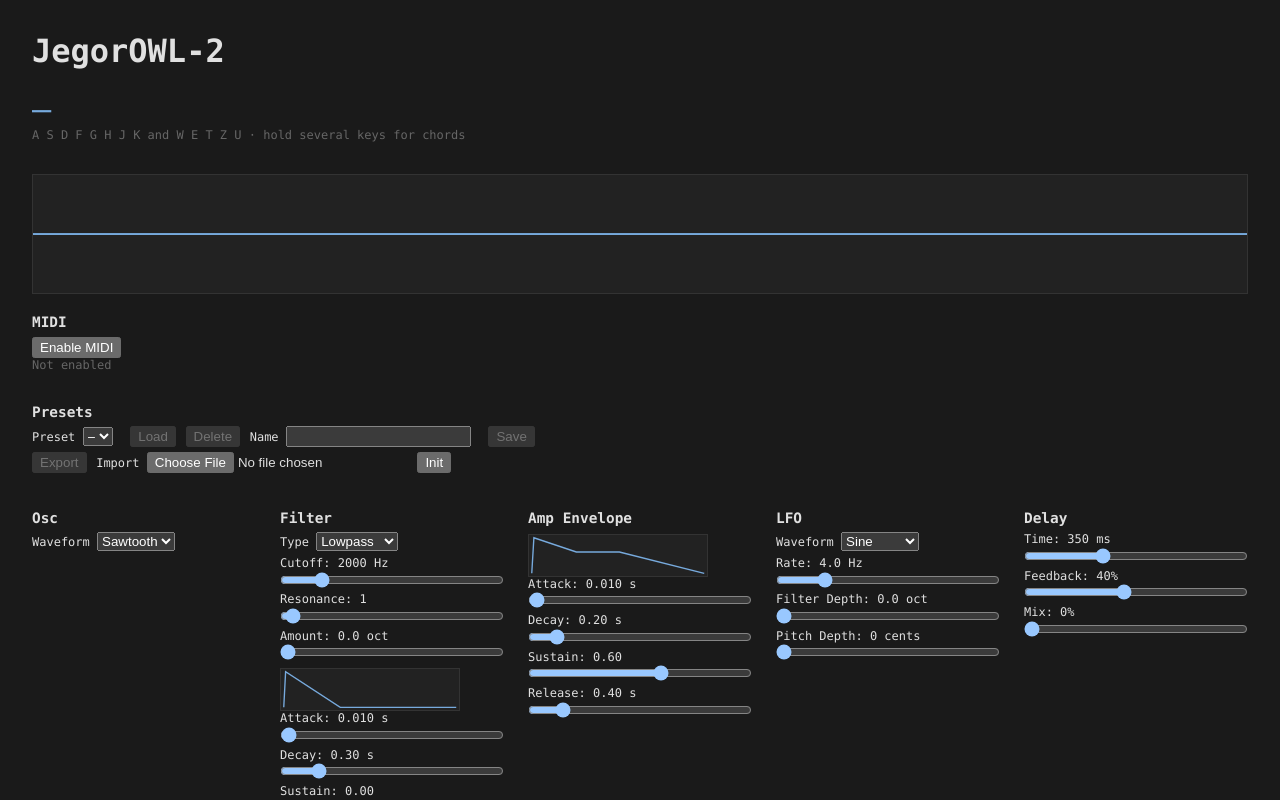
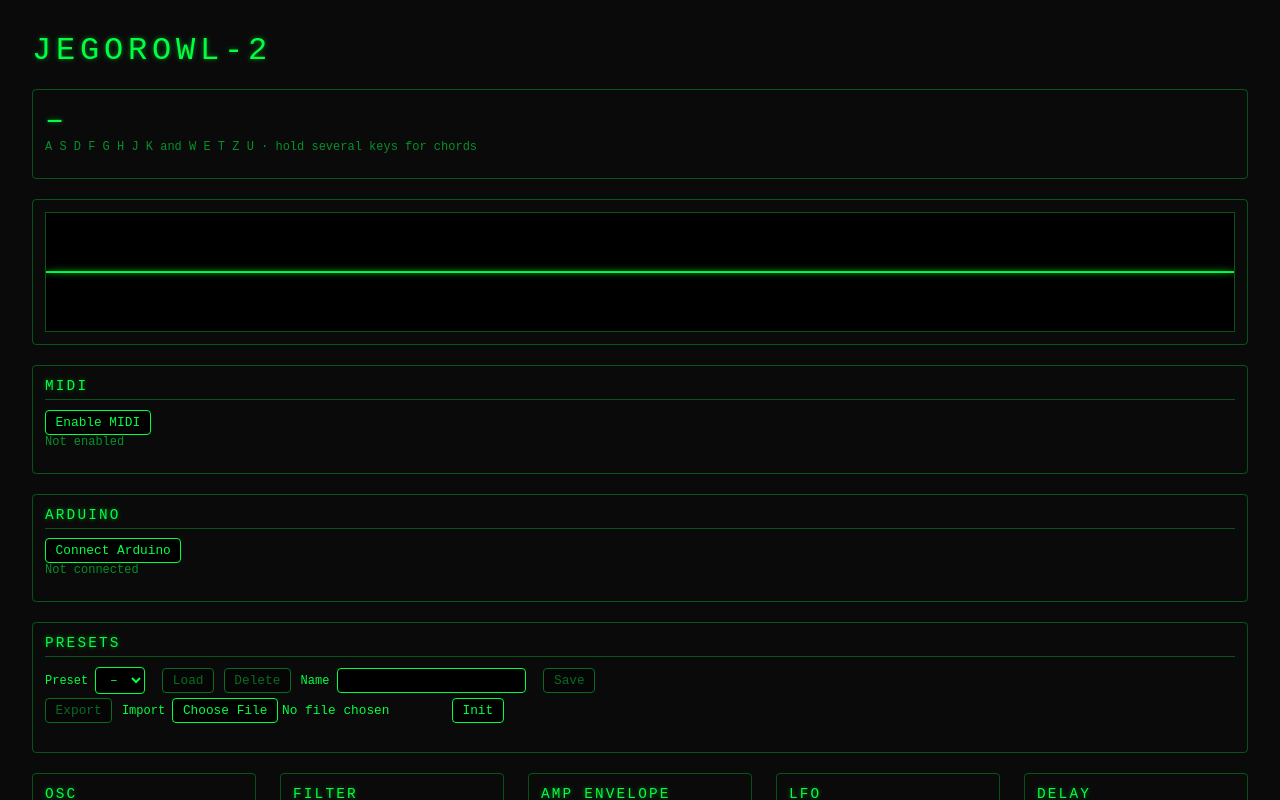
Before and after one commit to s-jegorow/JegorOWL-2, a Svelte app: page / in a window 1280 px wide. Shown: the top 800 px of the page. Built offline with nearby package versions, Linux system fonts and the light colour scheme.

Commit message:
update: arduino interface + css basics part 1

```diff
--- a/package.json
+++ b/package.json
@@ -13,6 +13,7 @@
     "@sveltejs/vite-plugin-svelte": "^7.3.0",
     "@tsconfig/svelte": "^5.0.8",
     "@types/node": "^24.13.3",
+    "@types/w3c-web-serial": "^1.0.8",
     "svelte": "^5.56.10",
     "svelte-check": "^4.7.6",
     "typescript": "~6.0.2",
--- a/src/App.svelte
+++ b/src/App.svelte
@@ -15,6 +15,8 @@
     type Preset,
   } from './presets';
   import { isMidiSupported, connectMidi } from './midi';
+  import { isSerialSupported, connectSerial } from './serial';
+  import { createControls } from './controls';
 
   const activeNotes = new SvelteSet<number>();
 
@@ -28,6 +30,10 @@
   const midiSupported = isMidiSupported();
   let midiEnabled = $state(false);
   let midiStatus = $state(midiSupported ? 'Not enabled' : 'Not supported in this browser');
+
+  const serialSupported = isSerialSupported();
+  let serialConnected = $state(false);
+  let serialStatus = $state(serialSupported ? 'Not connected' : 'Not supported in this browser');
 
   $effect(() => { saveLastSettings(settings); });
   $effect(() => { savePresets(presets); });
@@ -140,6 +146,32 @@
     }
   }
 
+const controls = createControls({ settings, startNote, stopNote });
+
+function handleControl(name: string, value: number): void {
+  const handler = controls[name];
+  if (handler) handler(value);
+}
+
+async function connectArduino(): Promise<void> {
+  engine.startAudio();
+
+  try {
+    await connectSerial({
+      control: handleControl,
+      disconnected: () => {
+        serialConnected = false;
+        serialStatus = 'Disconnected';
+      },
+    });
+    serialConnected = true;
+    serialStatus = 'Connected';
+  } catch {
+    serialStatus = 'Could not connect';
+  }
+}
+
+
   //fix: ignore holddown-repeat
   function handleKeyDown(event: KeyboardEvent): void {
     if (event.repeat) return;
@@ -200,6 +232,13 @@
 
     <button onclick={enableMidi} disabled={!midiSupported || midiEnabled}>Enable MIDI</button>
     <p class="hint">{midiStatus}</p>
+  </section>
+
+  <section class="wide">
+  <h2>Arduino</h2>
+
+  <button onclick={connectArduino} disabled={!serialSupported || serialConnected}>Connect Arduino</button>
+  <p class="hint">{serialStatus}</p>
   </section>
 
   <section class="wide">
@@ -423,11 +462,27 @@
     grid-column: 1 / -1;
   }
   h1 { margin: 0; }
-  section { margin: 0; }
-  h2 { font-size: 0.9rem; margin: 0 0 0.4rem; }
+  section {
+    margin: 0;
+    padding: 0.75rem;
+    border: 1px solid var(--color-line);
+    border-radius: var(--radius);
+  }
+  h2 {
+    font-size: 0.9rem;
+    margin: 0 0 0.6rem;
+    padding-bottom: 0.3rem;
+    border-bottom: 1px solid var(--color-line);
+  }
   label { display: block; font-size: 0.75rem; margin-bottom: 0.3rem; }
   input[type='range'] { display: block; width: 100%; margin: 0.1rem 0 0; }
   .wide label { display: inline-block; margin-right: 0.5rem; }
-  .status { font-size: 2rem; color: #7ad; margin: 0; min-height: 2.4rem; }
-  .hint { font-size: 0.75rem; color: #666; margin-top: 0; }
+  .status {
+    font-size: 2rem;
+    color: var(--color-accent);
+    text-shadow: var(--glow-text);
+    margin: 0;
+    min-height: 2.4rem;
+  }
+  .hint { font-size: 0.75rem; color: var(--color-muted); margin-top: 0; }
 </style>
--- a/src/app.css
+++ /dev/null
@@ -1,14 +0,0 @@
-:root {
-  color-scheme: dark;
-  font-family: ui-monospace, Menlo, monospace;
-  color: #e0e0e0;
-  background: #1a1a1a;
-}
-
-*, *::before, *::after {
-  box-sizing: border-box;
-}
-
-body {
-  margin: 0;
-}
--- a/src/components/EnvelopeGraph.svelte
+++ b/src/components/EnvelopeGraph.svelte
@@ -39,7 +39,7 @@
 </script>
 
 <svg class="envelope" viewBox="0 0 260 60">
-  <polyline {points} fill="none" stroke="#7ad" stroke-width="2" />
+  <polyline {points} fill="none" stroke-width="2" />
 </svg>
 
 <style>
@@ -48,8 +48,13 @@
     width: 100%;
     height: auto;
     max-width: 180px;
-    background: #222;
-    border: 1px solid #333;
+    background: var(--color-surface);
+    border: 1px solid var(--color-line);
     margin-top: 0.5rem;
   }
+
+  /* stroke lives here, attributes can't do var() */
+  polyline {
+    stroke: var(--color-accent);
+  }
 </style>
--- a/src/components/Oscilloscope.svelte
+++ b/src/components/Oscilloscope.svelte
@@ -6,6 +6,22 @@
   const SAMPLES_SHOWN = 1024;
 
   let canvas: HTMLCanvasElement;
+
+  interface ScopeColors {
+    background: string;
+    grid: string;
+    line: string;
+  }
+
+  // canvas can't do var(), so grab the tokens once
+  function readColors(element: HTMLElement): ScopeColors {
+    const style = getComputedStyle(element);
+    return {
+      background: style.getPropertyValue('--color-surface').trim(),
+      grid: style.getPropertyValue('--color-line').trim(),
+      line: style.getPropertyValue('--color-accent').trim(),
+    };
+  }
 
   function findTrigger(data: Float32Array): number {
     const searchEnd = data.length - SAMPLES_SHOWN;
@@ -16,11 +32,11 @@
     return 0;
   }
 
-  function draw(pen: CanvasRenderingContext2D, data: Float32Array): void {
-    pen.fillStyle = '#222';
+  function draw(pen: CanvasRenderingContext2D, data: Float32Array, colors: ScopeColors): void {
+    pen.fillStyle = colors.background;
     pen.fillRect(0, 0, WIDTH, HEIGHT);
 
-    pen.strokeStyle = '#333';
+    pen.strokeStyle = colors.grid;
     pen.lineWidth = 1;
     pen.beginPath();
     pen.moveTo(0, HEIGHT / 2);
@@ -29,8 +45,10 @@
 
     const start = findTrigger(data);
 
-    pen.strokeStyle = '#7ad';
+    pen.strokeStyle = colors.line;
     pen.lineWidth = 2;
+    pen.shadowColor = colors.line;
+    pen.shadowBlur = 6;
     pen.beginPath();
     for (let i = 0; i < SAMPLES_SHOWN; i++) {
       const x = (i / (SAMPLES_SHOWN - 1)) * WIDTH;
@@ -39,19 +57,21 @@
       else pen.lineTo(x, y);
     }
     pen.stroke();
+    pen.shadowBlur = 0;
   }
 
   $effect(() => {
     const pen = canvas.getContext('2d');
     if (!pen) return;
 
+    const colors = readColors(canvas);
     const data = new Float32Array(ANALYSER_SIZE);
     let frameId = 0;
 
     const frame = (): void => {
       const analyser = getAnalyser();
       if (analyser) analyser.getFloatTimeDomainData(data);
-      draw(pen, data);
+      draw(pen, data, colors);
       frameId = requestAnimationFrame(frame);
     };
 
@@ -67,6 +87,6 @@
     display: block;
     width: 100%;
     height: 120px;
-    border: 1px solid #333;
+    border: 1px solid var(--color-line);
   }
 </style>
--- /dev/null
+++ b/src/controls.ts
@@ -0,0 +1,27 @@
+import type { EngineSettings } from './audio/engine';
+
+const ANALOG_MAX = 1023;
+
+export interface ControlTargets {
+  settings: EngineSettings;
+  startNote: (note: number) => void;
+  stopNote: (note: number) => void;
+}
+
+export type ControlHandler = (value: number) => void;
+
+function scaleExponential(value: number, min: number, max: number): number {
+  return min * Math.pow(max / min, value / ANALOG_MAX);
+}
+
+export function createControls(targets: ControlTargets): Record<string, ControlHandler> {
+  return {
+    pot1: (value) => {
+      targets.settings.cutoff = Math.round(scaleExponential(value, 50, 12000));
+    },
+    btn1: (value) => {
+      if (value === 1) targets.startNote(60);
+      else targets.stopNote(60);
+    },
+  };
+}
--- a/src/main.ts
+++ b/src/main.ts
@@ -1,5 +1,6 @@
 import { mount } from 'svelte'
-import './app.css'
+import './styles/tokens.css'
+import './styles/base.css'
 import App from './App.svelte'
 
 const app = mount(App, {
--- /dev/null
+++ b/src/serial.ts
@@ -0,0 +1,53 @@
+const BAUD_RATE = 115200;
+
+export interface SerialCallbacks {
+  control: (name: string, value: number) => void;
+  disconnected: () => void;
+}
+
+export function isSerialSupported(): boolean {
+  return 'serial' in navigator;
+}
+
+export async function connectSerial(callbacks: SerialCallbacks): Promise<void> {
+  const port = await navigator.serial.requestPort();
+  await port.open({ baudRate: BAUD_RATE });
+
+  void readLines(port, callbacks);
+}
+
+async function readLines(port: SerialPort, callbacks: SerialCallbacks): Promise<void> {
+  if (!port.readable) return;
+
+  const reader = port.readable.getReader();
+  const decoder = new TextDecoder();
+  let buffer = '';
+
+  try {
+    while (true) {
+      const { value, done } = await reader.read();
+      if (done) break;
+
+      buffer += decoder.decode(value, { stream: true });
+      const lines = buffer.split('\n');
+      buffer = lines.pop() ?? '';
+
+      for (const line of lines) handleLine(line, callbacks);
+    }
+  } catch {
+  } finally {
+    reader.releaseLock();
+    await port.close();
+    callbacks.disconnected();
+  }
+}
+
+function handleLine(line: string, callbacks: SerialCallbacks): void {
+  const [name, text] = line.trim().split(':');
+  if (!name || !text) return;
+
+  const value = Number(text);
+  if (Number.isNaN(value)) return;
+
+  callbacks.control(name, value);
+}
--- /dev/null
+++ b/src/styles/base.css
@@ -0,0 +1,66 @@
+*,
+*::before,
+*::after {
+  box-sizing: border-box;
+}
+
+:root {
+  color-scheme: dark;
+  font-family: var(--font-mono);
+  color: var(--color-text);
+  background: var(--color-bg);
+}
+
+body {
+  margin: 0;
+}
+
+h1,
+h2 {
+  font-weight: normal;
+  text-transform: uppercase;
+  letter-spacing: 0.15em;
+  text-shadow: var(--glow-text);
+}
+
+button,
+input,
+select,
+::file-selector-button {
+  font-family: inherit;
+  font-size: 0.8rem;
+  color: inherit;
+}
+
+button,
+select,
+input[type='text'],
+::file-selector-button {
+  background: var(--color-surface);
+  border: 1px solid var(--color-accent);
+  border-radius: var(--radius);
+  padding: 0.25rem 0.6rem;
+}
+
+button,
+::file-selector-button {
+  cursor: pointer;
+}
+
+button:hover:enabled,
+::file-selector-button:hover {
+  box-shadow: var(--glow-box);
+}
+
+button:disabled {
+  opacity: 0.4;
+}
+
+input[type='range'] {
+  accent-color: var(--color-accent);
+}
+
+:focus-visible {
+  outline: 1px solid var(--color-accent);
+  outline-offset: 2px;
+}
--- /dev/null
+++ b/src/styles/tokens.css
@@ -0,0 +1,15 @@
+:root {
+  --color-bg: #0a0a0a;
+  --color-surface: #000;
+  --color-text: #00ff41;
+  --color-accent: #00ff41;
+  --color-muted: rgba(0, 255, 65, 0.55);
+  --color-line: rgba(0, 255, 65, 0.3);
+
+  --font-mono: 'Courier New', monospace;
+
+  --glow-text: 0 0 5px rgba(0, 255, 65, 0.5);
+  --glow-box: 0 0 10px rgba(0, 255, 65, 0.3);
+
+  --radius: 4px;
+}
--- a/tsconfig.app.json
+++ b/tsconfig.app.json
@@ -4,7 +4,7 @@
     "tsBuildInfoFile": "./node_modules/.tmp/tsconfig.app.tsbuildinfo",
     "target": "es2023",
     "module": "esnext",
-    "types": ["svelte", "vite/client"],
+    "types": ["svelte", "vite/client", "w3c-web-serial"], //w3c-web-serial to import types for serial
     "allowArbitraryExtensions": true,
     "noEmit": true,
     "allowJs": true,
```
Also changed, not shown: 1 other file (tests, documents, lock files or other folders).
